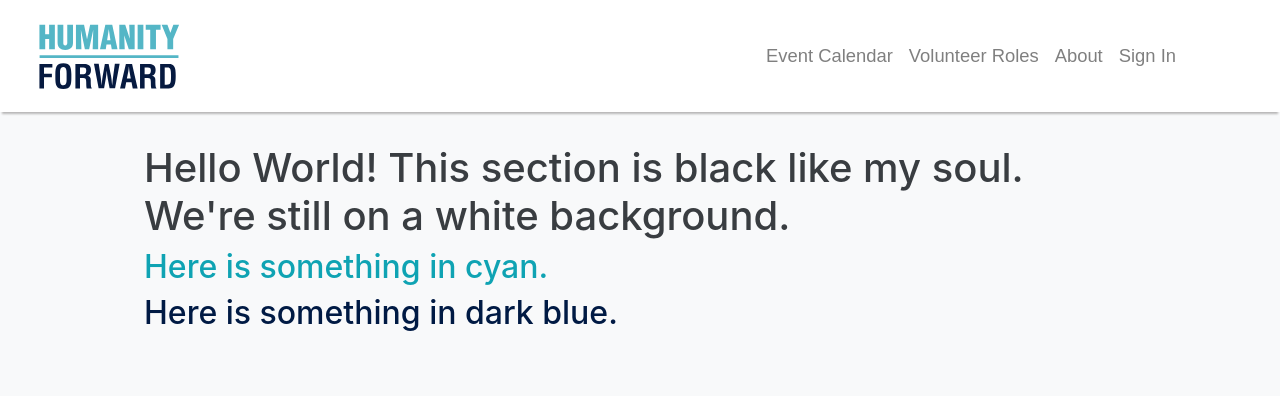
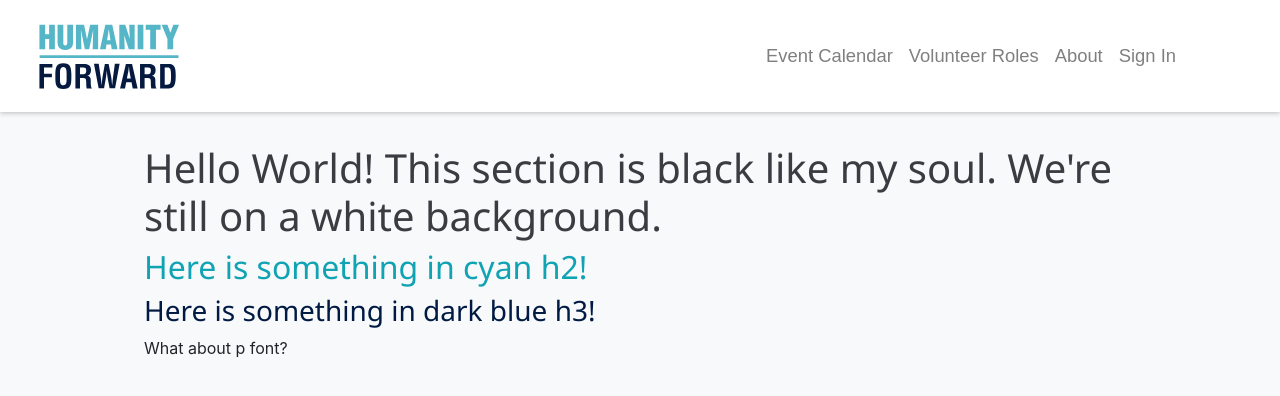
Before and after one commit to HF-RapidResponse/volunteer-portal, a React (Create React App) app: page / in a window 1280 px wide. Shown: the top 396 px of the page. Built offline with nearby package versions, Linux system fonts and the light colour scheme.

Commit message:
figured out how to get css from figma file

```diff
--- a/src/App.js
+++ b/src/App.js
@@ -16,11 +16,12 @@ function App() {
           </h1>
         </section>
         <section>
-          <h2 className="hf-cyan">Here is something in cyan.</h2>
+          <h2 className="hf-cyan">Here is something in cyan h2!</h2>
         </section>
         <section>
-          <h2 className="hf-dark-blue">Here is something in dark blue.</h2>
+          <h3 className="hf-dark-blue">Here is something in dark blue h3!</h3>
         </section>
+        <p>What about p font?</p>
       </div>
     </BrowserRouter>
   );
--- a/src/styles/base.scss
+++ b/src/styles/base.scss
@@ -19,3 +19,9 @@ body {
 #main-content {
   margin: 9em;
 }
+
+h1,
+h2,
+h3 {
+  font-family: 'Segoe UI';
+}
--- a/src/styles/header.scss
+++ b/src/styles/header.scss
@@ -1,6 +1,6 @@
 #main-header {
   background-color: white;
-  box-shadow: 0 4px 2px -2px rgb(184, 183, 183);
+  box-shadow: 0px 1px 5px rgba(0, 0, 0, 0.25);
 }
 
 #hf-logo {
@@ -9,7 +9,7 @@
 
 .nav-link {
   font-size: 1.15rem;
-  font-family: Arial;
+  font-family: 'Arial';
 }
 
 #links-container {
```
